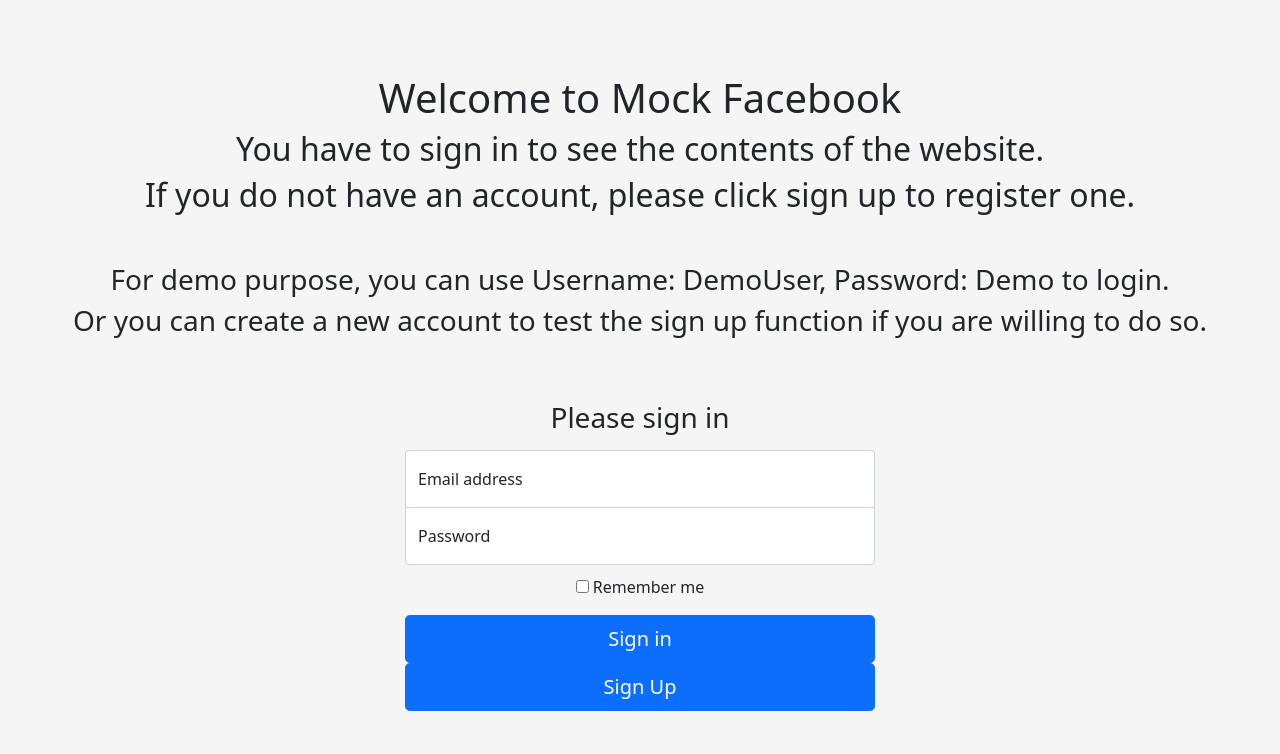
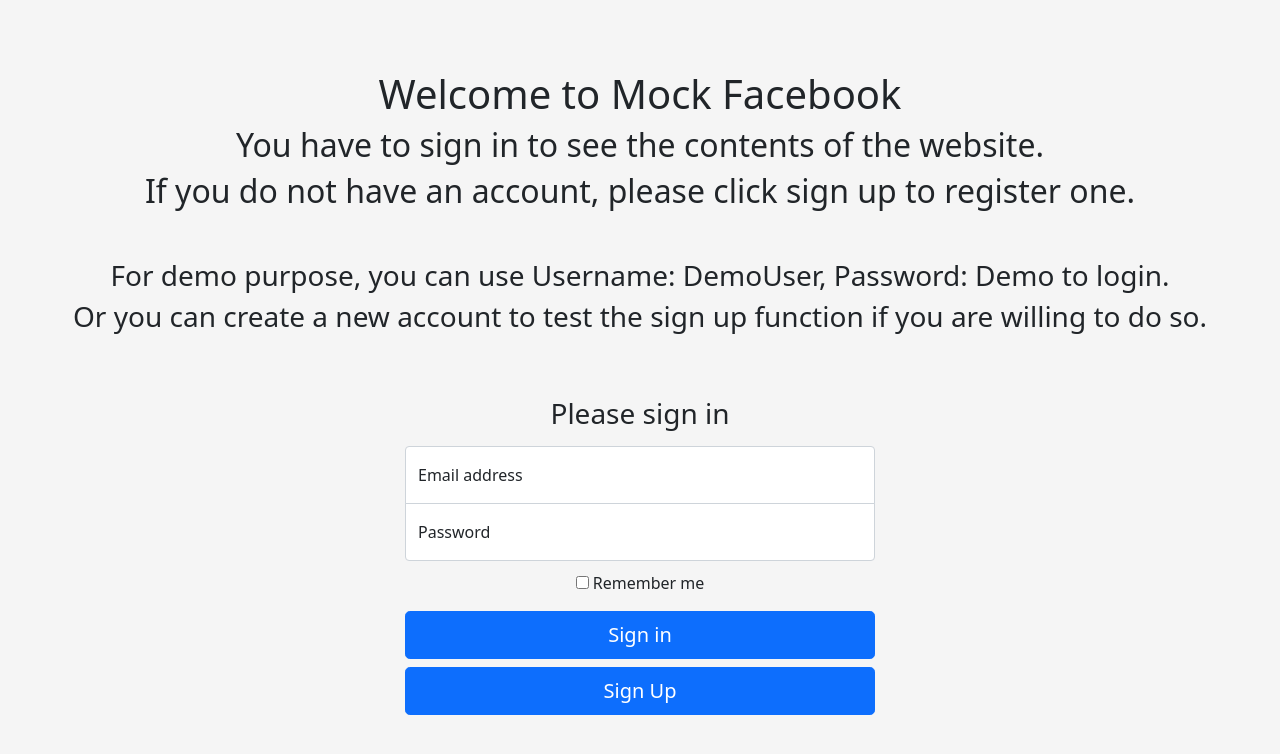
Before and after one commit to sherryysj/MockFacebook, a PHP site: page / in a window 1280 px wide. Shown: the top 754 px of the page. Run offline with PHP 8.4, Linux system fonts and the light colour scheme.

Commit message:
Update UI

```diff
--- a/index.php
+++ b/index.php
@@ -45,8 +45,7 @@
       <div>
         <main class="form-signin">
 
-          <a> </a>
-          <form>
+          <form class="mb-2">
 
             <h1 class="h3 mb-3 fw-normal">Please sign in</h1>
 
@@ -71,7 +70,6 @@
           </form>
 
           <form action="signup.php">
-            <a> </a>
             <button class="w-100 btn btn-lg btn-primary" type="submit">Sign Up</button>
           </form>
 
```
